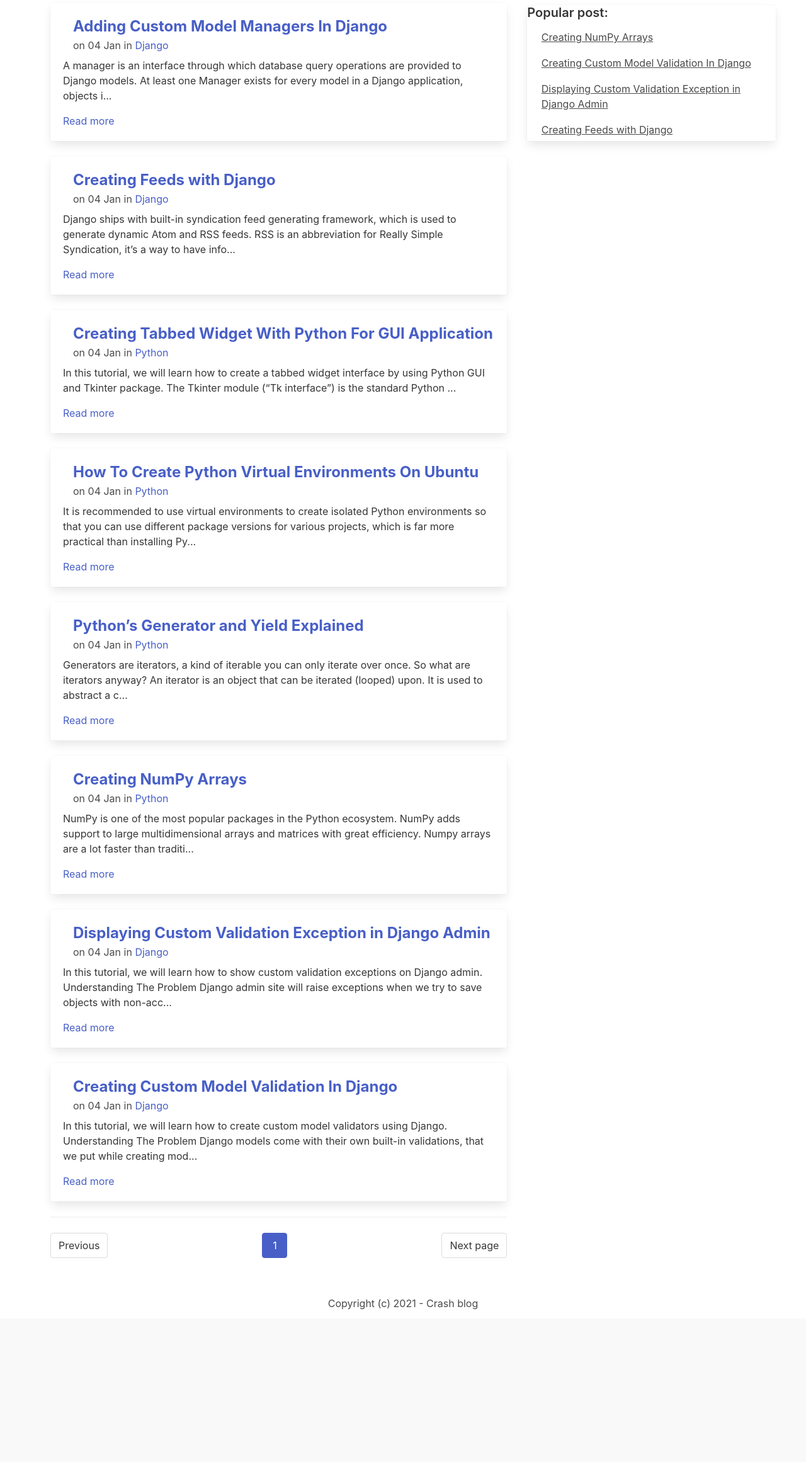
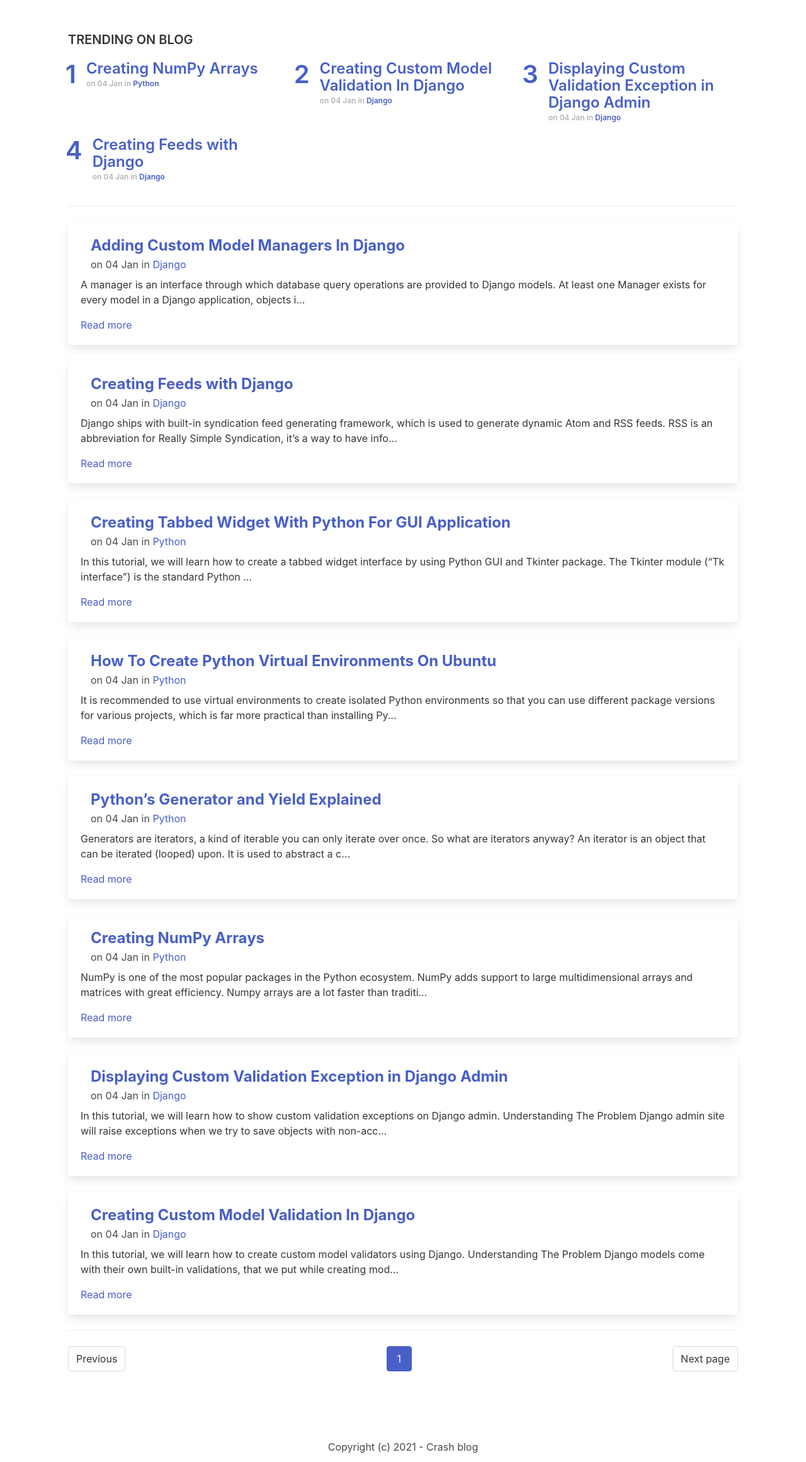
Before and after one commit to cahyareza/crashblog, a Django app: page / in a window 1280 px wide. Shown: the part 56-2378 px from the top of the page at 63% size. Before the commit the page ends 2136 px from the top, so only its background shows below. Run offline with Django 3.2, Linux system fonts and the light colour scheme; data comes from the database, SQL or seed files in the repository; some libraries are stand-ins or nearby versions.

Commit message:
Create new layout for trending in frontpage

```diff
--- a/blog/context_processor.py
+++ b/blog/context_processor.py
@@ -6,6 +6,6 @@
     return {'menu_categories': categories}
 
 def popular_posts(request):
-    popular_posts = Post.objects.all().order_by('-num_visits')[0:4]
+    popular_posts = Post.objects.all().order_by('-num_visits')[0:2]
 
     return {'popular_posts': popular_posts}
--- /dev/null
+++ b/blog/templates/parts/post_popular_new.html
@@ -0,0 +1,31 @@
+<div class="columns is-multiline is-paddingless">
+    {% for popular_post in popular_posts %}
+        <div class="column is-one-third-desktop is-half-tablet is-paddingless">
+            <div class="card-content" style="padding: 0.5rem;">
+                <article class="media">
+                    <figure class="media-left">
+                        <h1 class="title is-size-2-desktop is-size-4-tablet">
+                            <a >{{ forloop.counter }}</a>
+                        </h1>
+                    </figure>
+                    <div class="media-content">
+                        <div class="content">
+                            <h1 class="title is-size-4-desktop is-size-5  ">
+                                <a href="{% url 'post_detail' popular_post.category.slug popular_post.slug %}">{{ popular_post.title }}</a>
+                            </h1>
+                            <h2 class="subtitle is-size-7 has-text-grey-light">
+                                on {{ popular_post.created_at|date:'d M' }} in <a href="{% url 'post_detail' popular_post.category.slug popular_post.slug %}">{{ popular_post.category }}</a>
+                            </h2>
+                        </div>
+                    </div>
+                </article>
+            </div>
+<!--                <h1 class="title is-size-5 has-text-centered">-->
+<!--                    <a href="{% url 'post_detail' popular_post.category.slug popular_post.slug %}">{{ forloop.counter }}.{{ popular_post.title }}</a>-->
+<!--                </h1>-->
+<!--                <h2 class="subtitle is-size-6">-->
+<!--                    on {{ popular_post.created_at|date:'d M' }} in <a href="{% url 'post_detail' popular_post.category.slug popular_post.slug %}">{{ popular_post.category }}</a>-->
+<!--                </h2>-->
+        </div>
+    {% endfor %}
+</div>
--- a/core/templates/core/frontpage.html
+++ b/core/templates/core/frontpage.html
@@ -4,22 +4,23 @@
 
 {% block content %}
 
-    <div class="columns is-8 is-variable is-paddingless is-marginless">
-        <div class="column is-two-thirds has-text-left">
+    <div class="section">
+        <div class="columns is-variable is-paddingless is-marginless">
+            <div class="column is-full has-text-left">
 
-            {% include 'parts/post_lists.html' %}
+                <h1 class="title is-size-5-desktop is-size-6 is-uppercase">Trending on blog</h1>
+                {% include 'parts/post_popular_new.html' %}
 
-            <hr>
+                <hr>
 
-            {% include 'parts/pagination.html' %}
+                {% include 'parts/post_lists.html' %}
+
+                <hr>
+
+                {% include 'parts/pagination.html' %}
+
+            </div>
 
         </div>
-
-        <div class="column is-one-third has-text-left is-paddingless is-marginless">
-
-            {% include 'parts/post_popular.html' %}
-
-        </div>
-
     </div>
 {% endblock %}
```
Also changed, not shown: static/grid.css (added, +23 -0 lines).
